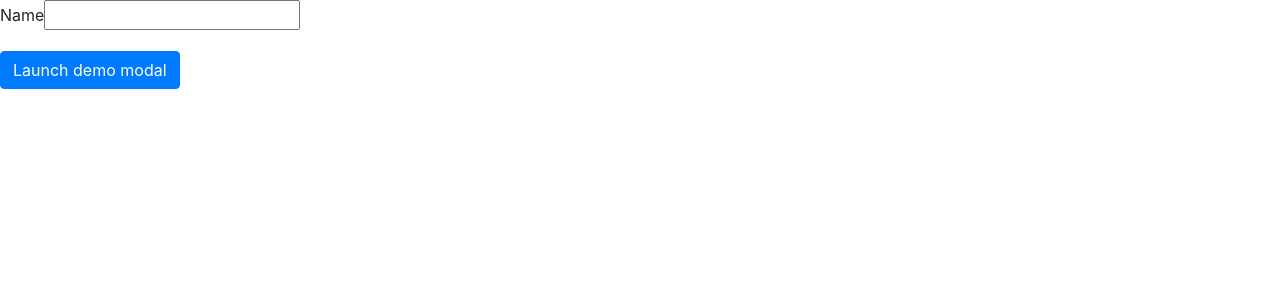
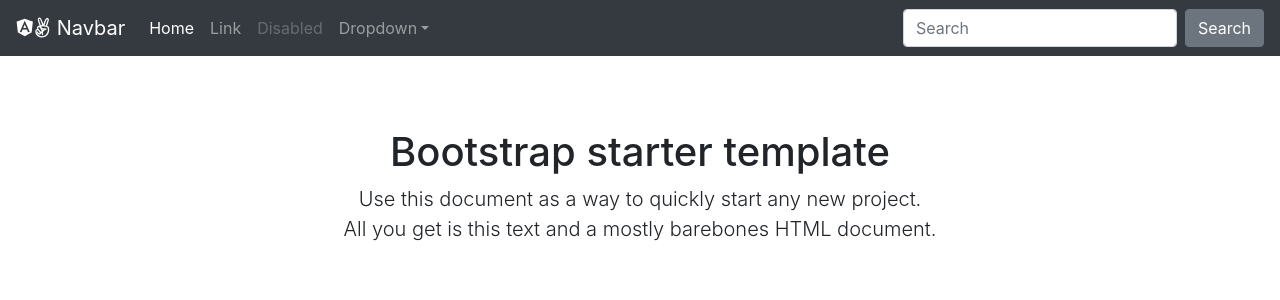
Before and after one commit to beyongbell/Angular-Initails, an Angular app: page / in a window 1280 px wide. Shown: the top 300 px of the page. Built offline with nearby package versions, Linux system fonts and the light colour scheme.

Commit message:
Install FontAwesome Online Script

```diff
--- a/angular.json
+++ b/angular.json
@@ -29,6 +29,7 @@
             ],
             "scripts": [
               "node_modules/jquery/dist/jquery.min.js",
+              "node_modules/popper.js/dist/umd/popper.min.js",
               "node_modules/bootstrap/dist/js/bootstrap.min.js"
             ]
           },
--- a/package.json
+++ b/package.json
@@ -31,9 +31,9 @@
     "@angular/cli": "~8.3.5",
     "@angular/compiler-cli": "~8.2.7",
     "@angular/language-service": "~8.2.7",
-    "@types/node": "~8.9.4",
     "@types/jasmine": "~3.3.8",
     "@types/jasminewd2": "~2.0.3",
+    "@types/node": "~8.9.4",
     "codelyzer": "^5.0.0",
     "jasmine-core": "~3.4.0",
     "jasmine-spec-reporter": "~4.2.1",
--- a/src/app/app.component.css
+++ b/src/app/app.component.css
@@ -0,0 +1,8 @@
+*[role="main"] {
+  padding-top: 5rem;
+}
+
+.starter-template {
+  padding: 3rem 1.5rem;
+  text-align: center;
+}
--- a/src/app/app.component.html
+++ b/src/app/app.component.html
@@ -1,31 +1,40 @@
-<div>
-  <label for="name">Name</label>
-  <input type="text" name="first_name" [(ngModel)]="name">
-  <p>{{ name }}</p>
-</div>
+<nav class="navbar navbar-expand-md navbar-dark bg-dark fixed-top">
+  <a class="navbar-brand" href="#">
+    <i class="fab fa-angular"></i>
+    <i class="fab fa-angellist"></i> Navbar</a>
+    <button class="navbar-toggler" type="button" data-toggle="collapse" data-target="#navbarsExampleDefault" aria-controls="navbarsExampleDefault" aria-expanded="false" aria-label="Toggle navigation">
+      <span class="navbar-toggler-icon"></span>
+    </button>
+    <div class="collapse navbar-collapse" id="navbarsExampleDefault">
+      <ul class="navbar-nav mr-auto">
+        <li class="nav-item active">
+          <a class="nav-link" href="#">Home <span class="sr-only">(current)</span></a>
+        </li>
+        <li class="nav-item">
+          <a class="nav-link" href="#">Link</a>
+        </li>
+        <li class="nav-item">
+          <a class="nav-link disabled" href="#" tabindex="-1" aria-disabled="true">Disabled</a>
+        </li>
+        <li class="nav-item dropdown">
+          <a class="nav-link dropdown-toggle" href="#" id="dropdown01" data-toggle="dropdown" aria-haspopup="true" aria-expanded="false">Dropdown</a>
+          <div class="dropdown-menu" aria-labelledby="dropdown01">
+            <a class="dropdown-item" href="#">Action</a>
+            <a class="dropdown-item" href="#">Another action</a>
+            <a class="dropdown-item" href="#">Something else here</a>
+          </div>
+        </li>
+      </ul>
+      <form class="form-inline my-2 my-lg-0">
+        <input class="form-control mr-sm-2" type="text" placeholder="Search" aria-label="Search">
+        <button class="btn btn-secondary my-2 my-sm-0" type="submit">Search</button>
+      </form>
+    </div>
+</nav>
 
-<!-- Button trigger modal -->
-<button type="button" class="btn btn-primary" data-toggle="modal" data-target="#exampleModal">
-  Launch demo modal
-</button>
-
-<!-- Modal -->
-<div class="modal fade" id="exampleModal" tabindex="-1" role="dialog" aria-labelledby="exampleModalLabel" aria-hidden="true">
-  <div class="modal-dialog" role="document">
-    <div class="modal-content">
-      <div class="modal-header">
-        <h5 class="modal-title" id="exampleModalLabel">Modal title</h5>
-        <button type="button" class="close" data-dismiss="modal" aria-label="Close">
-          <span aria-hidden="true">&times;</span>
-        </button>
-      </div>
-      <div class="modal-body">
-        ...
-      </div>
-      <div class="modal-footer">
-        <button type="button" class="btn btn-secondary" data-dismiss="modal">Close</button>
-        <button type="button" class="btn btn-primary">Save changes</button>
-      </div>
-    </div>
+<main role="main" class="container">
+  <div class="starter-template">
+    <h1>Bootstrap starter template </h1>
+    <p class="lead">Use this document as a way to quickly start any new project.<br> All you get is this text and a mostly barebones HTML document.</p>
   </div>
-</div>
+</main>
--- a/src/index.html
+++ b/src/index.html
@@ -6,6 +6,7 @@
   <base href="/">
   <meta name="viewport" content="width=device-width, initial-scale=1">
   <link rel="icon" type="image/x-icon" href="favicon.ico">
+  <script src="https://kit.fontawesome.com/22dc022de5.js" crossorigin="anonymous"></script>
 </head>
 <body>
   <app-root></app-root>
```
